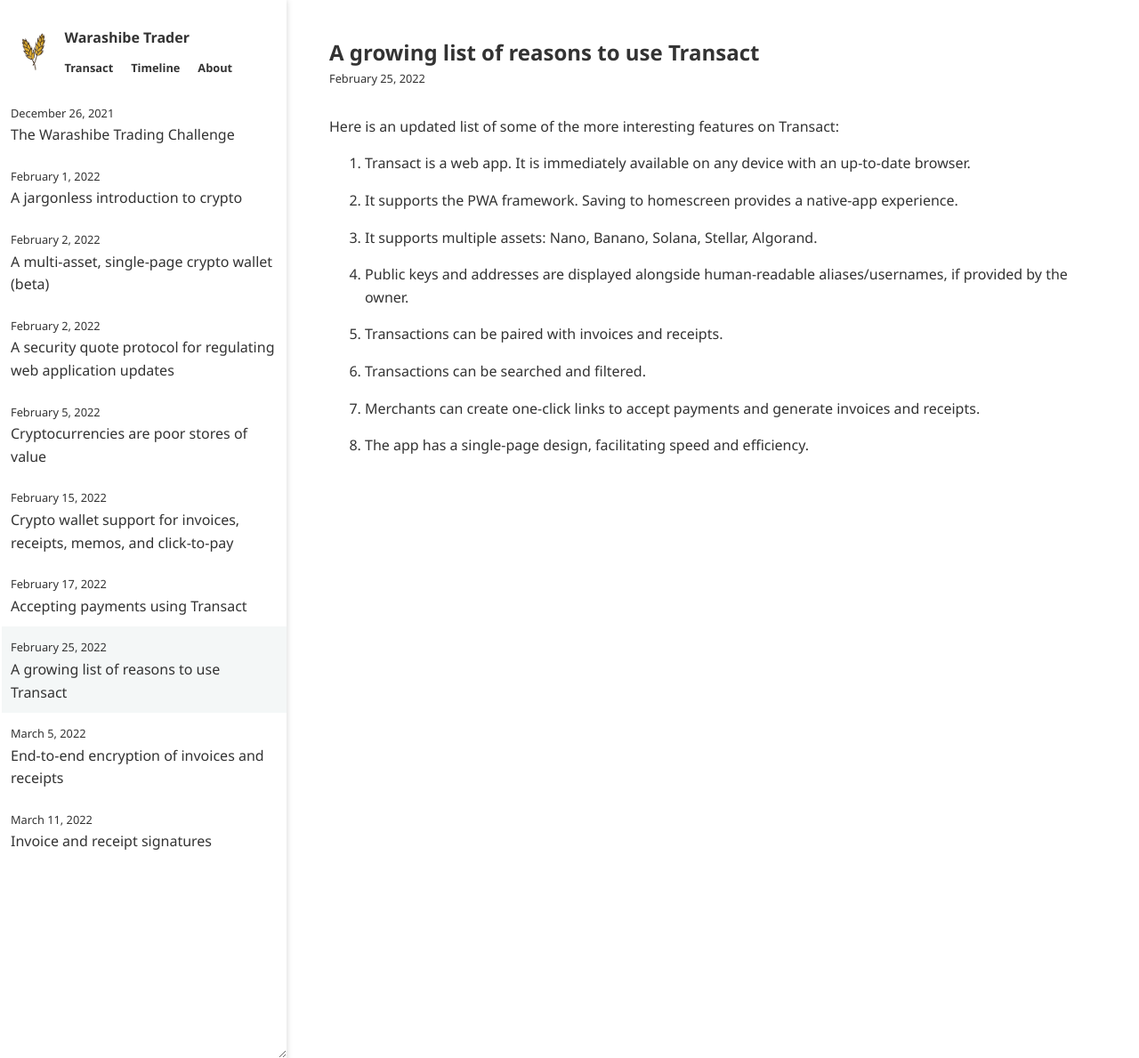
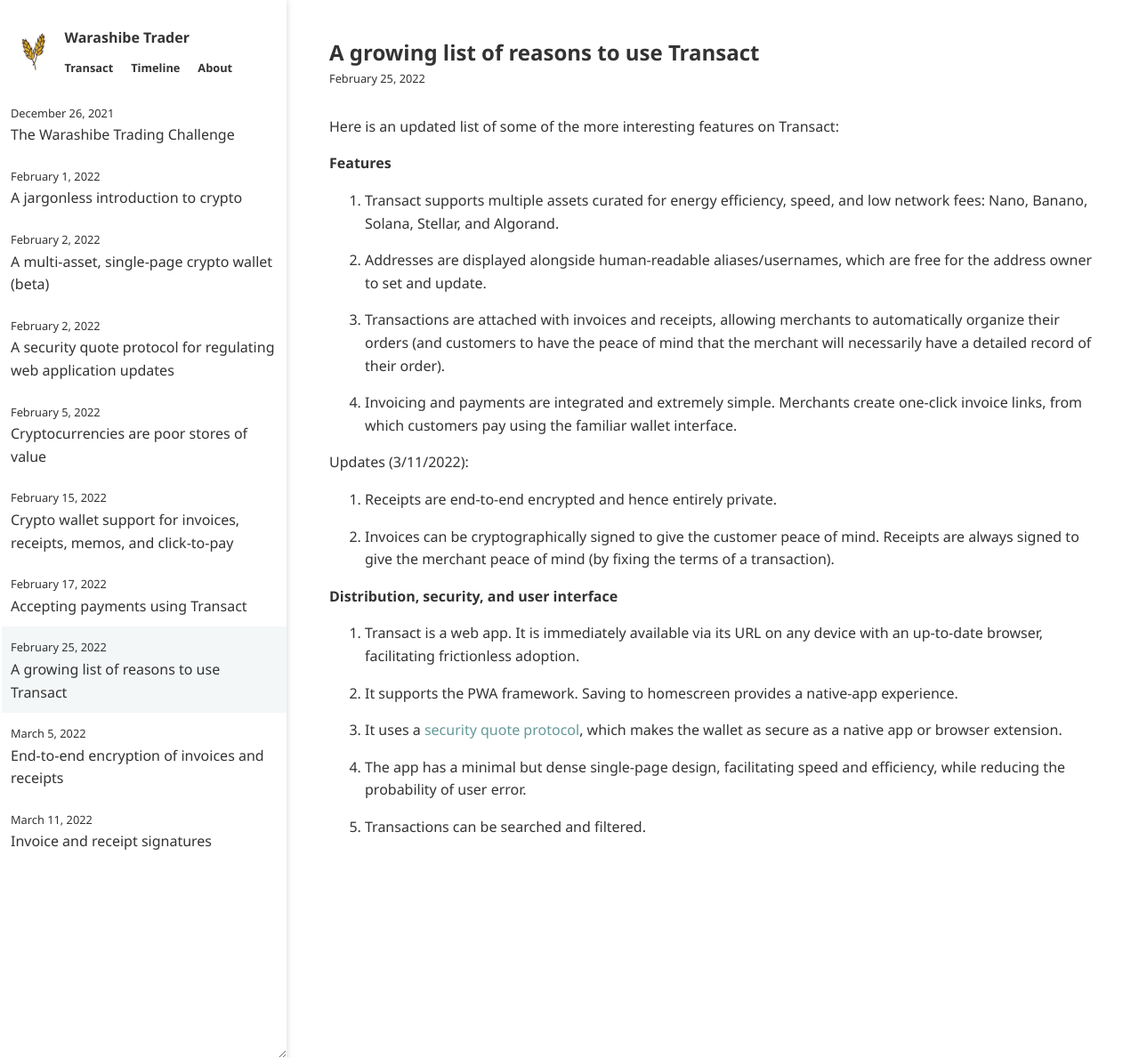
Before and after one commit to warashibetrader/warashibetrader.github.io, a Jekyll site: the page built from _posts/2022-02-25-feature-list.md, in a window 1280 px wide and 1189 px high. Shown: the whole window at 89% size. Built offline with Jekyll 4.4.1, drawn with Linux system fonts in a browser that asks for light colours.

Commit message:
Update 2022-02-25-feature-list.md

```diff
--- a/_posts/2022-02-25-feature-list.md
+++ b/_posts/2022-02-25-feature-list.md
@@ -4,18 +4,32 @@
 
 Here is an updated list of some of the more interesting features on Transact:
 
-1. Transact is a web app. It is immediately available on any device with an up-to-date browser.
+
+#### Features
+
+1. Transact supports multiple assets curated for energy efficiency, speed, and low network fees: Nano, Banano, Solana, Stellar, and Algorand.
+
+2. Addresses are displayed alongside human-readable aliases/usernames, which are free for the address owner to set and update.
+
+3. Transactions are attached with invoices and receipts, allowing merchants to automatically organize their orders (and customers to have the peace of mind that the merchant will necessarily have a detailed record of their order).
+
+4. Invoicing and payments are integrated and extremely simple. Merchants create one-click invoice links, from which customers pay using the familiar wallet interface.
+
+Updates (3/11/2022):
+
+5. Receipts are end-to-end encrypted and hence entirely private.
+
+6. Invoices can be cryptographically signed to give the customer peace of mind. Receipts are always signed to give the merchant peace of mind (by fixing the terms of a transaction).
+
+
+#### Distribution, security, and user interface
+
+1. Transact is a web app. It is immediately available via its URL on any device with an up-to-date browser, facilitating frictionless adoption.
 
 2. It supports the PWA framework. Saving to homescreen provides a native-app experience.
 
-3. It supports multiple assets: Nano, Banano, Solana, Stellar, Algorand.
+3. It uses a [security quote protocol]({% post_url 2022-02-02-security-quote-protocol %}), which makes the wallet as secure as a native app or browser extension.
 
-4. Public keys and addresses are displayed alongside human-readable aliases/usernames, if provided by the owner.
+4. The app has a minimal but dense single-page design, facilitating speed and efficiency, while reducing the probability of user error.
 
-5. Transactions can be paired with invoices and receipts.
-
-6. Transactions can be searched and filtered.
-
-6. Merchants can create one-click links to accept payments and generate invoices and receipts.
-
-7. The app has a single-page design, facilitating speed and efficiency.
+5. Transactions can be searched and filtered.
```
